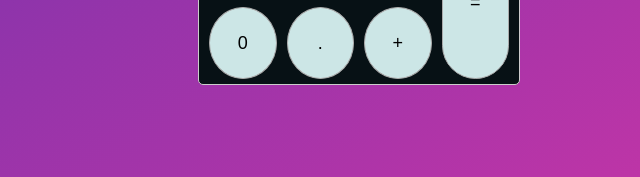
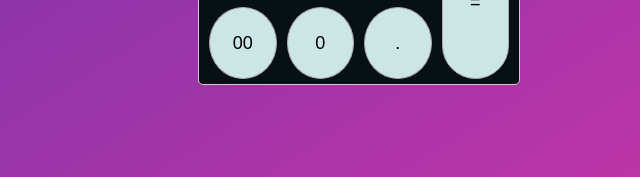
Before and after one commit to agiratech-magesh/calculator, a plain HTML site: page index.html in a window 1280 px wide. Shown: the part 594-771 px from the top of the page, 281-921 px from the left. Drawn offline with Linux system fonts and the light colour scheme.

Commit message:
Update index.html

```diff
--- a/index.html
+++ b/index.html
@@ -27,11 +27,9 @@
       <button onclick="appendNumber('2')">2</button>
       <button onclick="appendNumber('3')">3</button>
       <button class="double" onclick="calculate()">=</button>
+      <button onclick="appendNumber('00')">00</button>
       <button onclick="appendNumber('0')">0</button>
       <button onclick="appendDecimal()">.</button>
-
-      <button onclick="setOperator('+')">+</button>
-
     </div>
   </div>
   <script src="script.js"></script>
```
